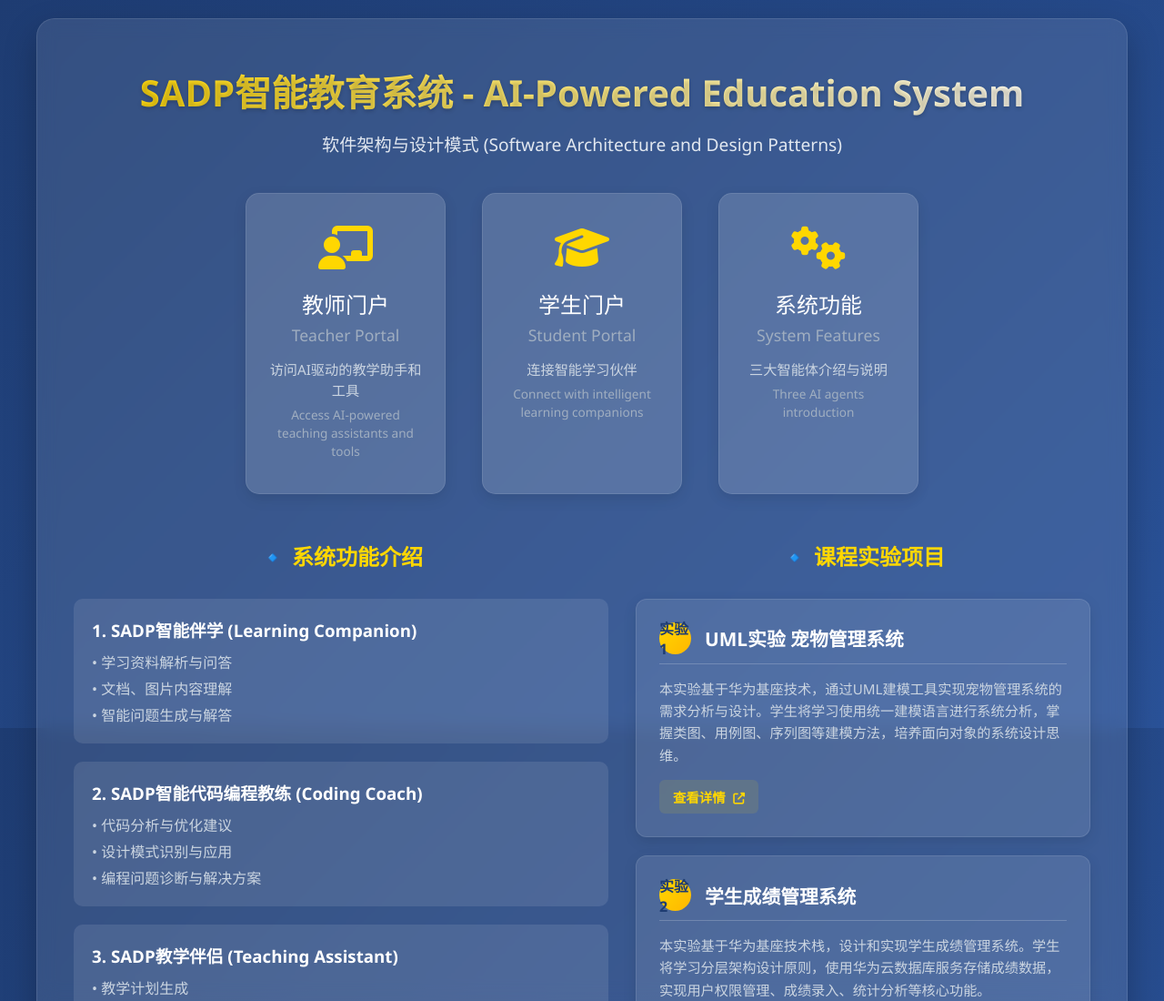
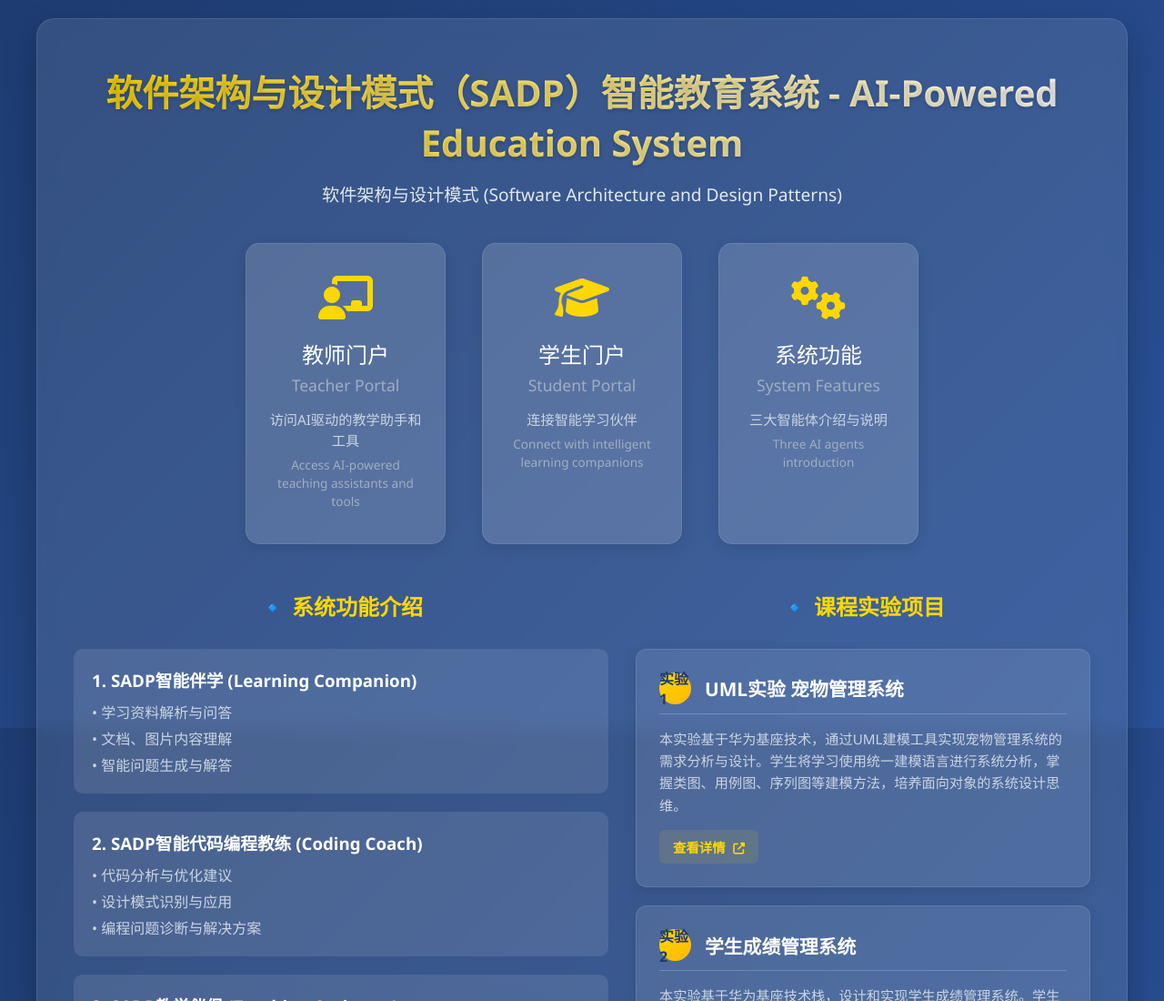
Before and after one commit to shouhengtuo/SADP-Agent, a plain HTML site: page index.html in a window 1280 px wide. Shown: the top 1100 px of the page at 91% size. Drawn offline with Linux system fonts and the light colour scheme.

Commit message:
Update index.html

```diff
--- a/index.html
+++ b/index.html
@@ -400,7 +400,7 @@
 </head>
 <body>
     <div class="container">
-        <h1>SADP智能教育系统 - AI-Powered Education System</h1>
+        <h1>软件架构与设计模式（SADP）智能教育系统 - AI-Powered Education System</h1>
         <div class="subtitle">软件架构与设计模式 (Software Architecture and Design Patterns)</div>
 
         <!-- 快速入口 -->
@@ -574,4 +574,5 @@
         </div>
     </div>
 </body>
+
 </html>
```
